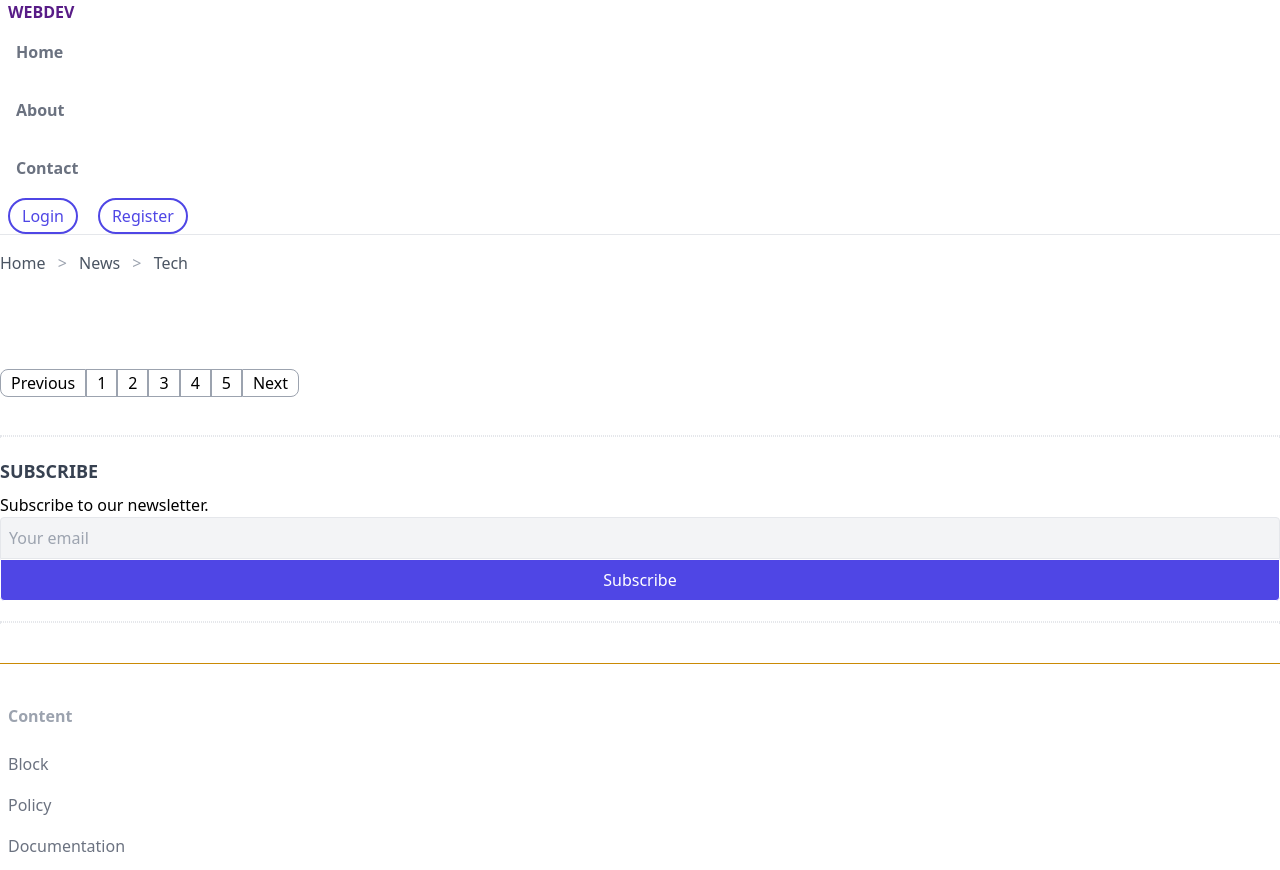
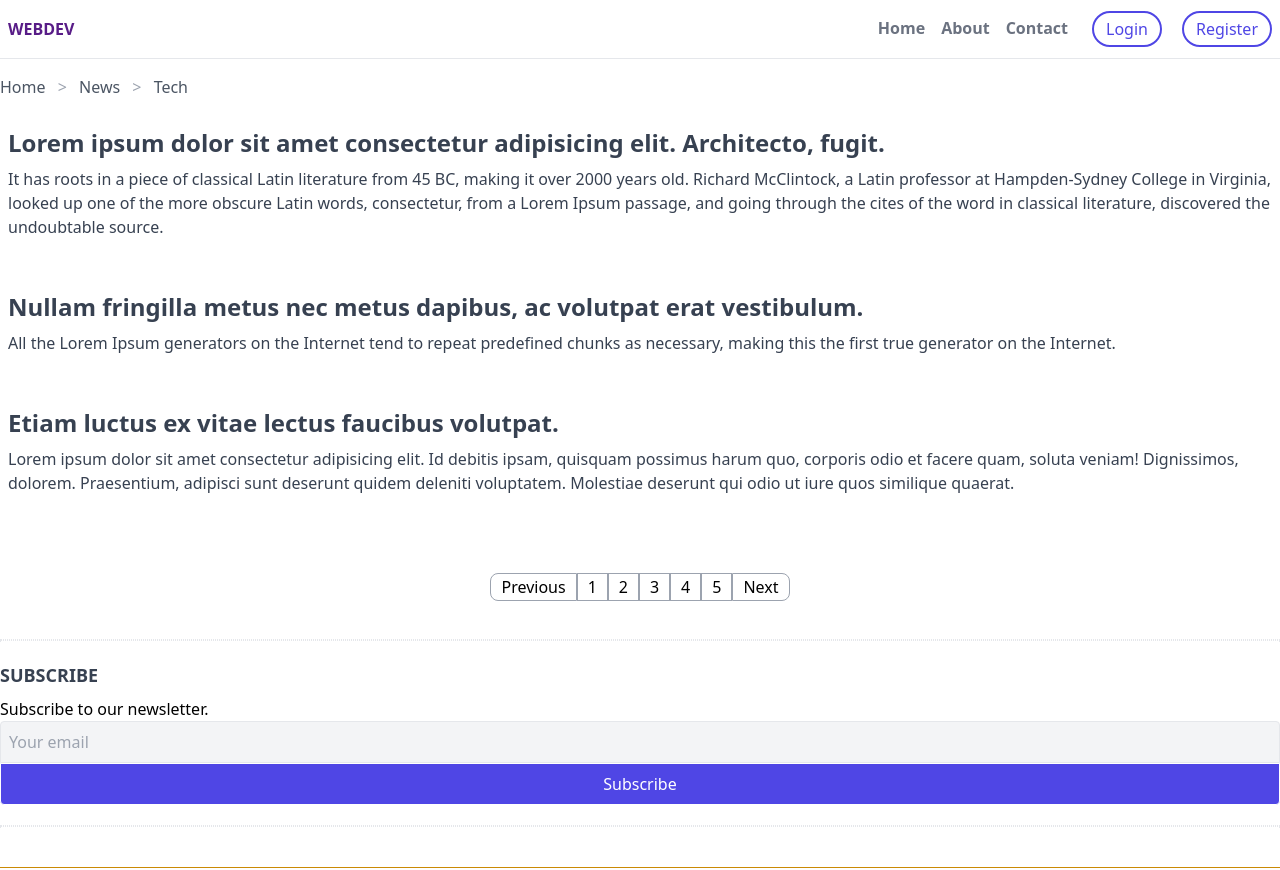
Before and after one commit to maksym-bohun/tailwind-css-course, a website: page index.html in a window 1280 px wide. Shown: the top 870 px of the page. Drawn offline with nearby package versions, Linux system fonts and the light colour scheme.

Commit message:
used flexbox

```diff
--- a/index.html
+++ b/index.html
@@ -9,10 +9,10 @@
     <link rel="stylesheet" href="/public/styles.css" />
   </head>
   <body>
-    <header class="px-2 border-b">
+    <header class="px-2 border-b flex items-center justify-between">
       <a class="uppercase font-bold text-purple-900" href="#">webDev</a>
-      <nav>
-        <ul class="text-gray-500 font-semibold">
+      <nav class="flex flex-row items-center">
+        <ul class="text-gray-500 font-semibold flex flex-row mr-4">
           <li>
             <a
               class="inline-block py-3 px-2 my-1 border-b-2 border-transparent hover:border-b-2 hover:border-purple-500 hover:text-purple-500"
@@ -64,9 +64,64 @@
         </div>
       </div>
 
+      <!-- post cards -->
+      <section class="px-2">
+        <a class="block mb-10" href="#">
+          <div class="flex">
+            <div class="">
+              <h3 class="mt-3 mb-2 text-gray-700 font-bold text-2xl">
+                Lorem ipsum dolor sit amet consectetur adipisicing elit.
+                Architecto, fugit.
+              </h3>
+              <p class="text-gray-700">
+                It has roots in a piece of classical Latin literature from 45
+                BC, making it over 2000 years old. Richard McClintock, a Latin
+                professor at Hampden-Sydney College in Virginia, looked up one
+                of the more obscure Latin words, consectetur, from a Lorem Ipsum
+                passage, and going through the cites of the word in classical
+                literature, discovered the undoubtable source.
+              </p>
+            </div>
+          </div>
+        </a>
+
+        <a class="block mb-10" href="#">
+          <div class="flex">
+            <div class="">
+              <h3 class="mt-3 mb-2 text-gray-700 font-bold text-2xl">
+                Nullam fringilla metus nec metus dapibus, ac volutpat erat
+                vestibulum.
+              </h3>
+              <p class="text-gray-700">
+                All the Lorem Ipsum generators on the Internet tend to repeat
+                predefined chunks as necessary, making this the first true
+                generator on the Internet.
+              </p>
+            </div>
+          </div>
+        </a>
+
+        <a class="block mb-10" href="#">
+          <div class="flex">
+            <div class="">
+              <h3 class="mt-3 mb-2 text-gray-700 font-bold text-2xl">
+                Etiam luctus ex vitae lectus faucibus volutpat.
+              </h3>
+              <p class="text-gray-700">
+                Lorem ipsum dolor sit amet consectetur adipisicing elit. Id
+                debitis ipsam, quisquam possimus harum quo, corporis odio et
+                facere quam, soluta veniam! Dignissimos, dolorem. Praesentium,
+                adipisci sunt deserunt quidem deleniti voluptatem. Molestiae
+                deserunt qui odio ut iure quos similique quaerat.
+              </p>
+            </div>
+          </div>
+        </a>
+      </section>
+
       <!-- pagination -->
       <div class="mt-20 mb-10">
-        <ul class="flex flex-row">
+        <ul class="flex flex-row justify-center">
           <li>
             <a
               class="rounded-l-lg border border-gray-400 py-0.5 px-2.5 hover:text-white hover:bg-indigo-600"
```
